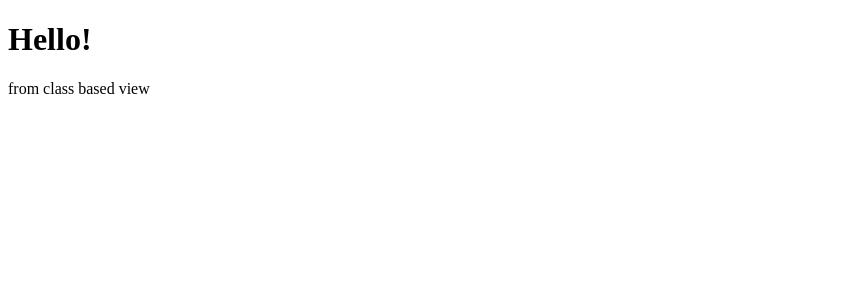
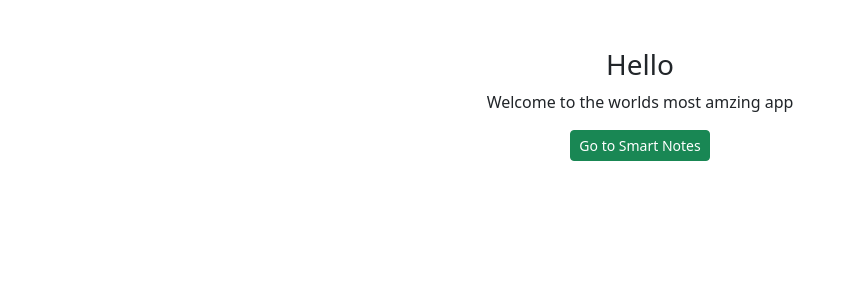
Before and after one commit to BrendanChing/NeatNotes, a Django app: page / in a window 1280 px wide. Shown: the top 300 px of the page, without its empty margins (0-848 px from the left). Run offline with Django 5.2, Linux system fonts and the light colour scheme.

Commit message:
added some basic bootstrap styling to templates

```diff
--- a/neatnotes/home/templates/home/welcome.html
+++ b/neatnotes/home/templates/home/welcome.html
@@ -1,13 +1,16 @@
-<!DOCTYPE html>
-<html lang="en">
-<head>
-    <meta charset="UTF-8">
-    <meta name="viewport" content="width=device-width, initial-scale=1.0">
-    <title>Neat Notes</title>
-</head>
-<body>
-    <h1>Hello!</h1>
-    <p>from class based view</p>
+{% extends 'base.html' %}
+{% load static %}
 
-</body>
-</html>
+{% block content %}
+
+<div class="row">
+    <div class="col">
+        <div class="home-holder text-center">
+            <h1 class="fs-3">Hello</h1>
+            <p>Welcome to the worlds most amzing app</p>
+            <a href="{% url 'notes.list' %}" class="btn btn-success btn-sm">Go to Smart Notes</a>
+        </div>
+    </div>
+</div>
+
+{% endblock %}
--- a/neatnotes/notes/urls.py
+++ b/neatnotes/notes/urls.py
@@ -2,6 +2,6 @@ from django.urls import path
 from . import views
 
 urlpatterns = [
-    path('notes/', views.NotesListView.as_view()),
-    path('notes/<int:pk>', views.NotesDetailView.as_view()),
+    path('notes/', views.NotesListView.as_view(), name="notes.list"),
+    path('notes/<int:pk>', views.NotesDetailView.as_view(), name="notes.detail"),
 ]
--- a/neatnotes/static/templates/base.html
+++ b/neatnotes/static/templates/base.html
@@ -9,9 +9,12 @@
 </head>
 <body>
 
+    <div class="container my-5">
     {% block content %}
+    {% endblock %}
+    </div>
 
-    {% endblock %}
+
     <script src="https://cdn.jsdelivr.net/npm/bootstrap@5.3.3/dist/js/bootstrap.bundle.min.js" integrity="sha384-YvpcrYf0tY3lHB60NNkmXc5s9fDVZLESaAA55NDzOxhy9GkcIdslK1eN7N6jIeHz" crossorigin="anonymous"></script>
 </body>
 </html>
```
Also changed, not shown: neatnotes/notes/templates/notes/notes_list.html (+22 -6 lines).
